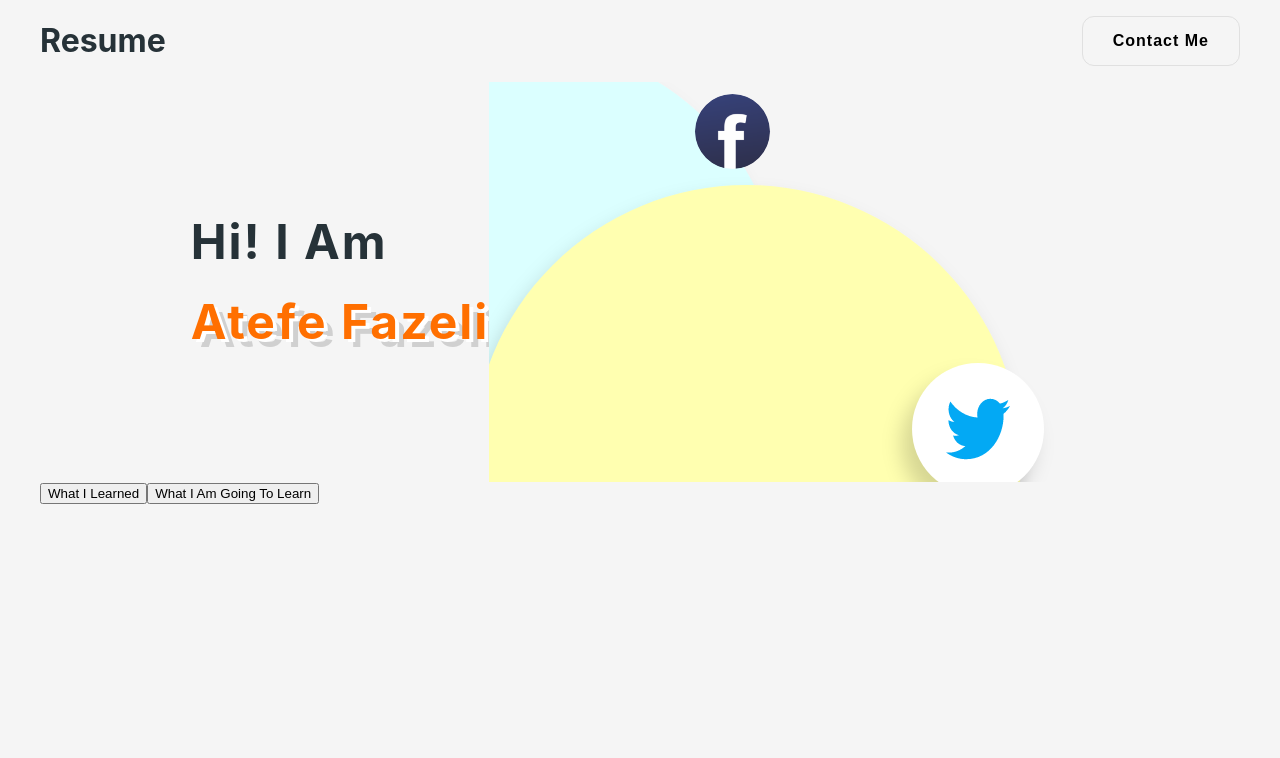
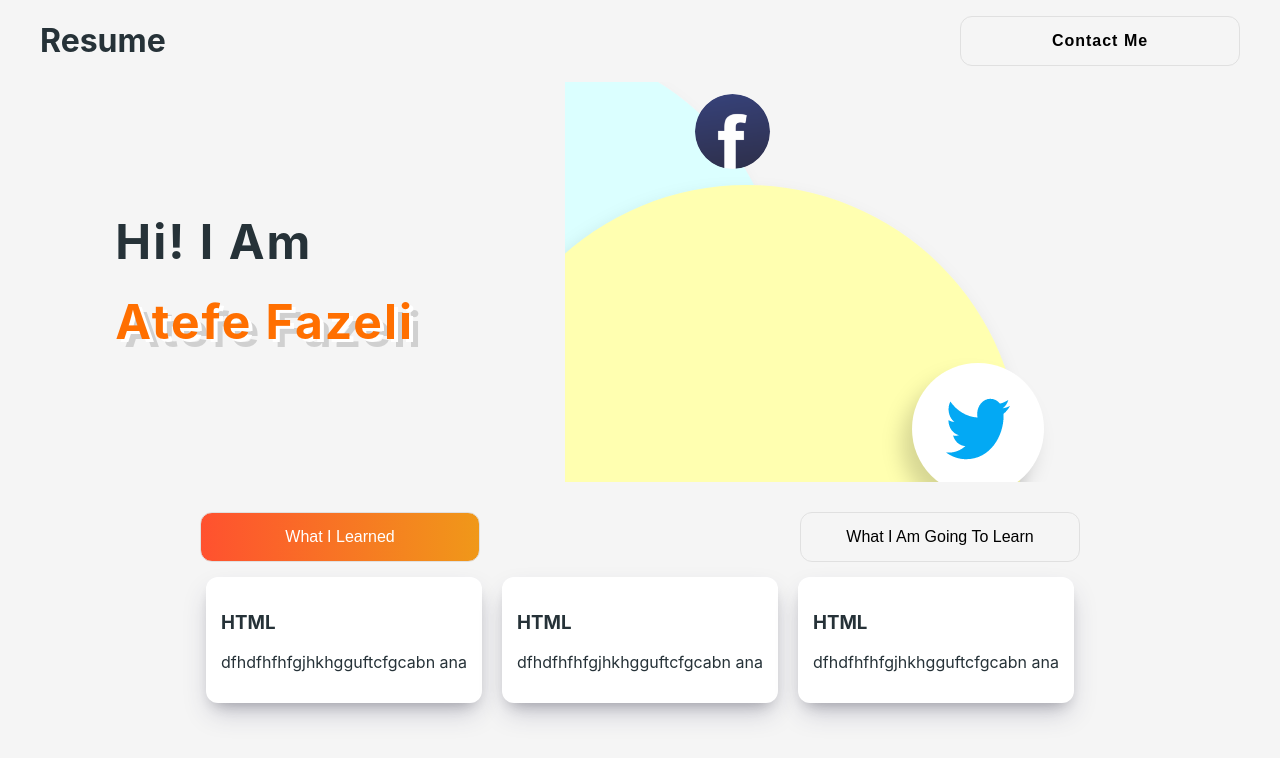
Before and after one commit to atefe-fazeli/resume-2022, a React (Create React App) app: page / in a window 1280 px wide. Shown: the top 758 px of the page. Built offline with nearby package versions, Linux system fonts and the light colour scheme.

Commit message:
cards component finished

```diff
--- a/src/components/Buttons.js
+++ b/src/components/Buttons.js
@@ -1,18 +1,47 @@
 import React, { useState } from 'react';
 import styles from './Buttons.module.css';
+import Cards from './Cards';
 const Buttons = () => {
     const [status, setStatus]=useState(false);
     return (
-        <div>
+        <div className={styles.container}>
+        <div className={styles.buttonscontainer}>
             <button
             onClick={()=>setStatus(false)}
             className={ status ? styles.unchoosed : styles.choosed}
             >What I Learned</button>
+
             <button
             onClick={()=>setStatus(true)}
             className={ status ? styles.choosed : styles.unchoosed}
             >What I Am Going To Learn</button>
         </div>
+        <div>
+            {status ?
+            <div className={styles.cardcontainer}>
+            <Cards
+            title="REDUX"
+             discription="dfhdfhfhfgjhkhgguftcfgcabn ana"
+            />
+            </div>:
+            <div className={styles.cardcontainer}>
+            <Cards
+            title="HTML"
+             discription="dfhdfhfhfgjhkhgguftcfgcabn ana"
+            />
+             <Cards
+            title="HTML"
+             discription="dfhdfhfhfgjhkhgguftcfgcabn ana"
+            />
+            <Cards
+            title="HTML"
+             discription="dfhdfhfhfgjhkhgguftcfgcabn ana"
+            />
+            </div>
+              }
+
+        </div>
+        </div>
     );
 };
 
--- a/src/components/Buttons.module.css
+++ b/src/components/Buttons.module.css
@@ -0,0 +1,32 @@
+.buttonscontainer{
+    display: flex;
+    justify-content: space-around;
+}
+.container{
+    margin-top: 30px;
+}
+button{
+    padding: 15px 30px;
+    border: solid 0.8px #e0e0e0;
+   height: fit-content;
+  background-color: inherit;
+    border-radius: 12px;
+
+    font-size: 1rem;
+    width: 280px;
+
+}
+.choosed{
+    background-image: linear-gradient(to right, #ff512f, #f09819);
+    color: white;
+}
+button:hover{
+font-weight: bold;
+box-shadow: rgba(50, 50, 93, 0.25) 0px 13px 27px -5px, rgba(0, 0, 0, 0.3) 0px 8px 16px -8px;
+}
+.cardcontainer{
+    display: flex;
+    margin-top: 15px;
+    margin-bottom: 15px;
+    justify-content: center;
+}
--- /dev/null
+++ b/src/components/Cards.js
@@ -0,0 +1,12 @@
+import React from 'react';
+import styles from './Cards.module.css';
+const Cards = (props) => {
+    return (
+        <div className={styles.container}>
+            <h3>{props.title}</h3>
+            <p>{props.discription}</p>
+        </div>
+    );
+};
+
+export default Cards;
--- /dev/null
+++ b/src/components/Cards.module.css
@@ -0,0 +1,10 @@
+.container{
+    background-color: white;
+    border-radius: 12px;
+    box-shadow: rgba(50, 50, 93, 0.25) 0px 13px 27px -5px, rgba(0, 0, 0, 0.3) 0px 8px 16px -8px;
+    padding: 15px;
+    width: calc((100%-60px)/3);
+    margin-left: 10px;
+    margin-right: 10px;
+
+}
--- a/src/components/Landing.module.css
+++ b/src/components/Landing.module.css
@@ -1,7 +1,8 @@
 .container{
     display: flex;
     align-items: center;
-    justify-content: center;
+    justify-content: space-around
+    ;
 }
 .container>div{
     /* width: 50%; */
```
